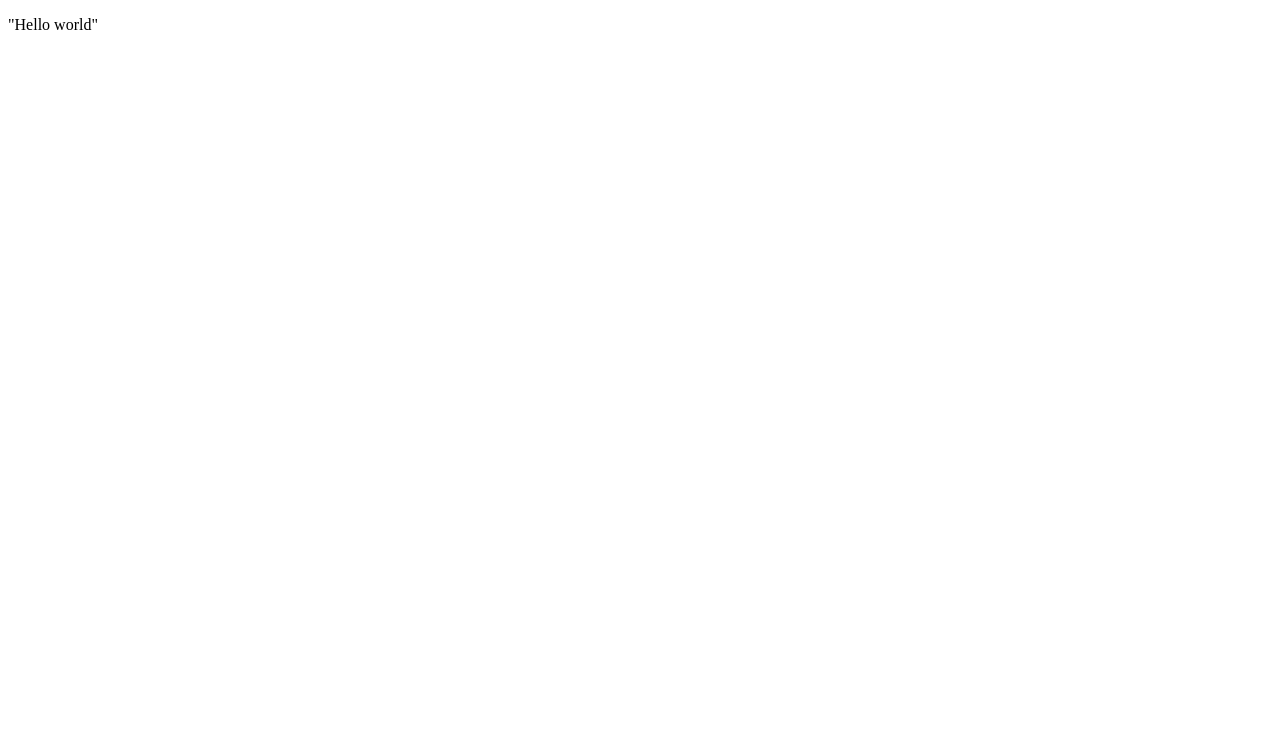
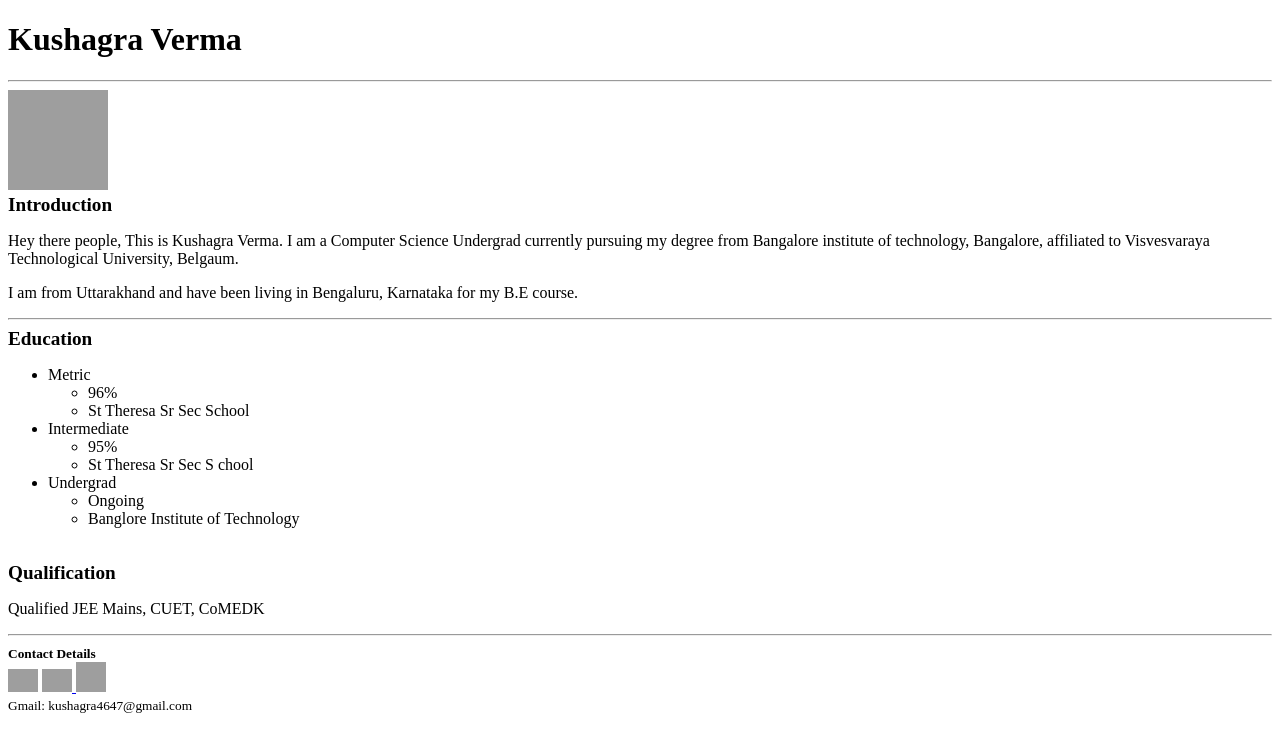
Before and after one commit to kushagra4647verma/firstrepo, a plain HTML site: page index.html in a window 1280 px wide. Drawn offline with Linux system fonts and the light colour scheme; grey boxes are pictures that could not be loaded.

Commit message:
Update index.html

```diff
--- a/index.html
+++ b/index.html
@@ -3,9 +3,71 @@
 <head>
     <meta charset="UTF-8">
     <meta name="viewport" content="width=device-width, initial-scale=1.0">
-    <title>Document</title>
+    <title>My Portfolio</title>
+    <link rel="stylesheet" href="styles.css">
 </head>
 <body>
-    <p>"Hello world"</p>
+    <header>
+        <h1> Kushagra Verma</h1>
+        <hr />
+    </header>
+    <main>
+        <img src="https://encrypted-tbn0.gstatic.com/images?q=tbn:ANd9GcQunWFgU8dvkgtTQpAuTOcdURYcAvrOI_3AeTAZZ-IhBQ&s" height="100" width="100">
+        <br />
+        <div>
+            <big><b>Introduction</b></big>
+            <p>Hey there people, This is Kushagra Verma. I am a Computer Science Undergrad currently pursuing my degree from Bangalore institute  of technology, Bangalore, affiliated to Visvesvaraya Technological University, Belgaum.</p>
+            <p>I am from Uttarakhand and have been living in Bengaluru, Karnataka for my B.E course.</p>
+        </div>
+
+
+        <hr />
+        <div>
+
+        <big><b>Education</b></big>
+
+        <ul>
+            <li>Metric</li>
+            <ul>
+                <li>96%</li>
+                <li>St Theresa Sr Sec School</li>
+            </ul>
+            <li>Intermediate</li>
+            <ul>
+                <li>95%</li>
+                <li>St Theresa Sr Sec S chool</li>
+            </ul>
+            <li>Undergrad</li>
+            <ul>
+                <li>Ongoing</li>
+                <li>Banglore Institute of Technology</li>
+            </ul>
+        </ul>
+
+        </div>
+
+        <div>
+            <br/>
+            <big><b>Qualification</b></big>
+            <p>Qualified JEE Mains, CUET, CoMEDK</p>
+            <hr />
+        </div>
+
+        <form>
+
+        </form>
+
+    </main>
+    <footer>
+            <small><b>Contact Details</b></small>
+            <br/>
+            <a href="https://www.linkedin.com/in/kushagra-verma-153477297/?originalSubdomain=in" target="_main"> <img src="https://upload.wikimedia.org/wikipedia/commons/thumb/8/81/LinkedIn_icon.svg/2048px-LinkedIn_icon.svg.png" hieght="30" width="30"></a>
+
+            <a href="https://www.instagram.com/kushagra_4647?igsh=MW02N3lrOGR1MjZ6ZA==" target="_main"> <img src="https://upload.wikimedia.org/wikipedia/commons/thumb/9/95/Instagram_logo_2022.svg/2048px-Instagram_logo_2022.svg.png" hieght="30" width="30"> </a>
+
+            <a href="https://github.com/kushagra4647verma" target="_main"> <img src="https://github.githubassets.com/assets/GitHub-Mark-ea2971cee799.png" height="30" width="30"></a>
+            <br/>
+            <small>Gmail: kushagra4647@gmail.com</small>
+    </footer>
 </body>
 </html>
```
